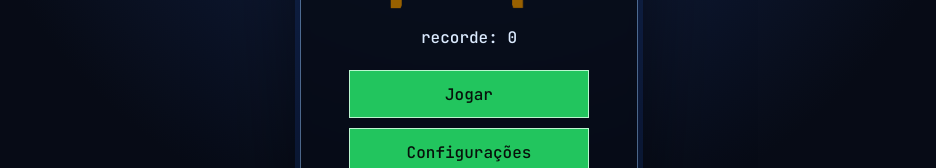
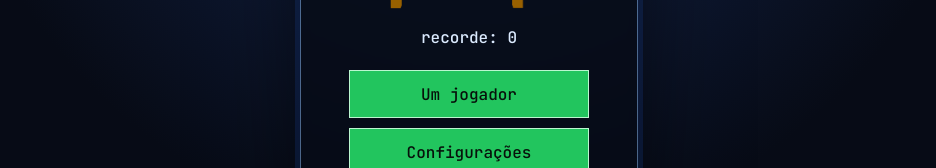
Before and after one commit to fernandowashimi/gapfall, a React (Vite) app: page / in a window 1280 px wide. Shown: the part 288-456 px from the top of the page, without its empty margins (171-1107 px from the left). Built offline with nearby package versions, Linux system fonts and the light colour scheme.

Commit message:
Rename the Main Menu play action to Um jogador.
Keep the existing Play intent so Single Player still starts with the same ramp, score, pause, and recorde.

```diff
--- a/src/ui/App.tsx
+++ b/src/ui/App.tsx
@@ -142,7 +142,7 @@ export default function App() {
             <span>recorde: {highScore}</span>
             <div className="menu-actions">
               <button type="button" onClick={() => dispatch({ type: 'play' })}>
-                Jogar
+                Um jogador
               </button>
               <button
                 type="button"
```
Also changed, not shown: .scratch/versus/issues/10-um-jogador-main-menu.md, .scratch/versus/map.md, 1 other file (tests, documents, lock files or other folders).
